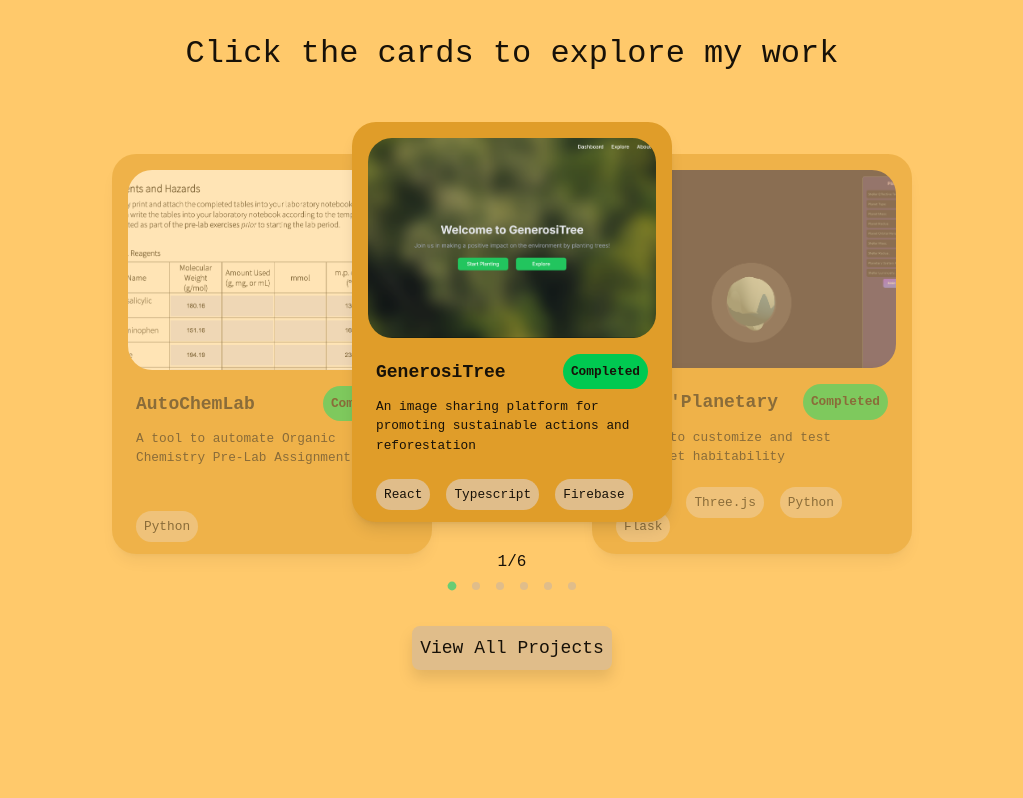
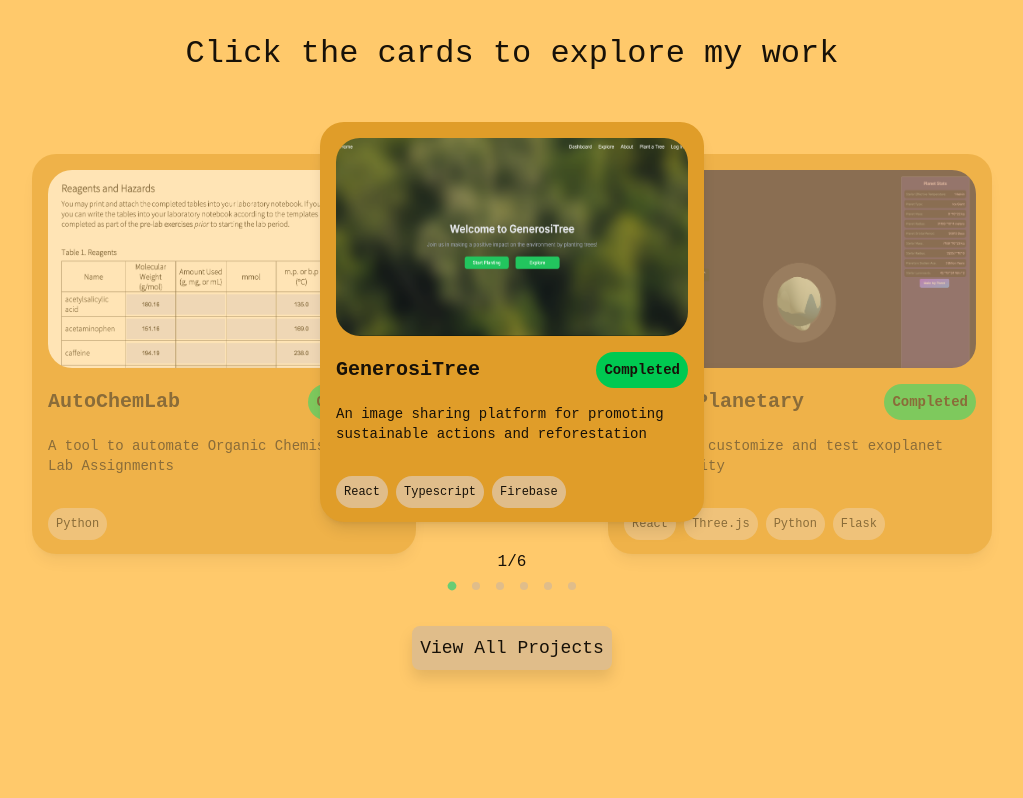
Before and after one commit to Pineapple-Soup/personal-website, a Next.js app: page / in a window 1280 px wide. Shown: the part 1702-2500 px from the top of the page, without its empty margins (128-1151 px from the left). Built offline with nearby package versions, Linux system fonts and the light colour scheme.

Commit message:
feat: improve Card spacing and sizing

```diff
--- a/src/components/Card.tsx
+++ b/src/components/Card.tsx
@@ -1,53 +1,59 @@
-import Image, { StaticImageData } from "next/image";
+import Image from "next/image";
 
 export interface CardProps {
   title: string;
   description: string;
   status: string;
-  image: StaticImageData;
+  image: string;
   stack: string[];
 }
 
-export default function Card({
-  title,
-  description,
-  status,
-  image,
-  stack,
-}: CardProps) {
+const Card = ({ title, description, status, image, stack }: CardProps) => {
   return (
-    <div className='card'>
-      <div className='relative h-1/2 m-4'>
+    <div
+      className={
+        "flex flex-col h-full w-96 bg-primary shadow-lg overflow-hidden rounded-3xl transform duration-200 hover:-translate-y-2 hover:shadow-xl"
+      }>
+      <div className='relative m-4 aspect-video'>
         <Image
           src={image}
           alt={title}
-          fill={true}
-          className='object-cover rounded-3xl'
+          fill
+          className='aspect-video rounded-3xl object-fill'
         />
       </div>
-      <div className='flex justify-between items-center mx-6'>
-        <h3 className='text-lg'>{title}</h3>
-        <small
-          className={
+
+      <header className='flex justify-between items-center mx-4'>
+        <h3 className='text-xl'>{title}</h3>
+        <p
+          className={`rounded-3xl p-2 text-sm font-semibold
+            ${
               status === "In Progress"
-              ? "badge bg-orange-500"
+                ? " bg-orange-500"
                 : status === "Completed"
-              ? "badge bg-green-500"
-              : "badge bg-red-500"
-          }>
+                  ? " bg-green-500"
+                  : " bg-red-500"
+            }
+          `}>
           {status}
-        </small>
-      </div>
-      <small className='mx-6 py-2 flex-1'>{description}</small>
-      <ul className='flex flex-wrap m-4'>
+        </p>
+      </header>
+
+      <p className='mx-4 py-4 text-sm'>{description}</p>
+
+      <footer>
+        <ul className='flex flex-wrap m-4 gap-2'>
           {stack.map((tech, index) => (
             <li key={index}>
-            <small className='bg-secondary rounded-3xl p-2 m-2 hover:ring-accent hover:ring-2'>
+              <p className='bg-secondary rounded-3xl p-2 text-xs hover:ring-accent hover:ring-2'>
                 {tech}
-            </small>
+              </p>
             </li>
           ))}
         </ul>
+      </footer>
     </div>
   );
-}
+};
+
+export default Card;
```
Lines whose indentation alone changed are shown as unchanged.
